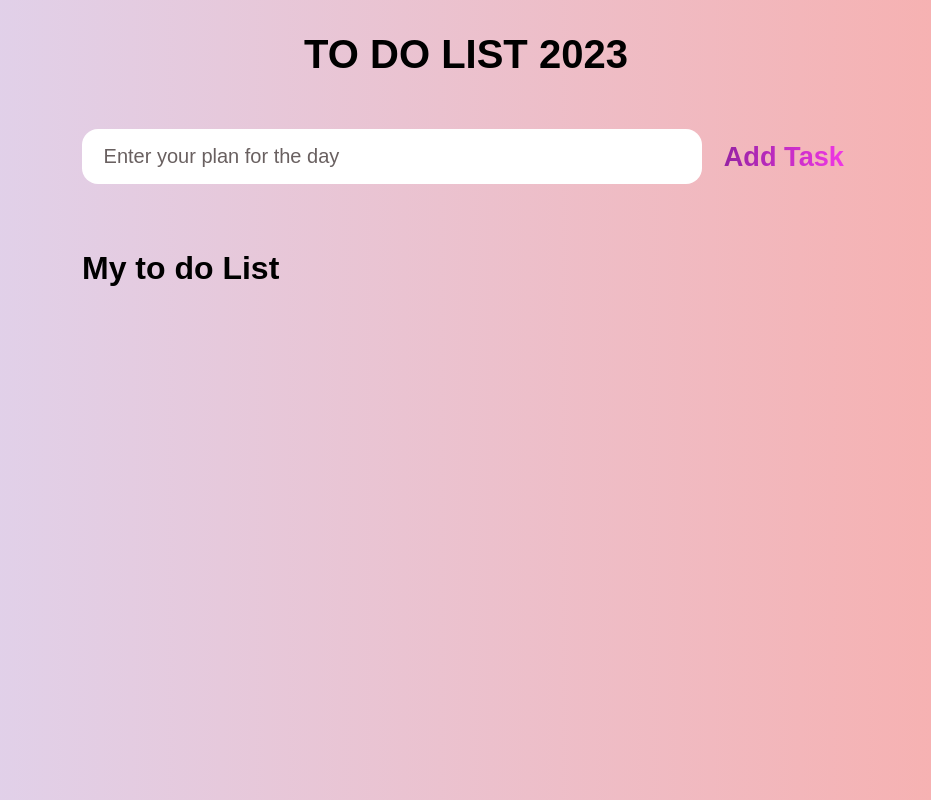
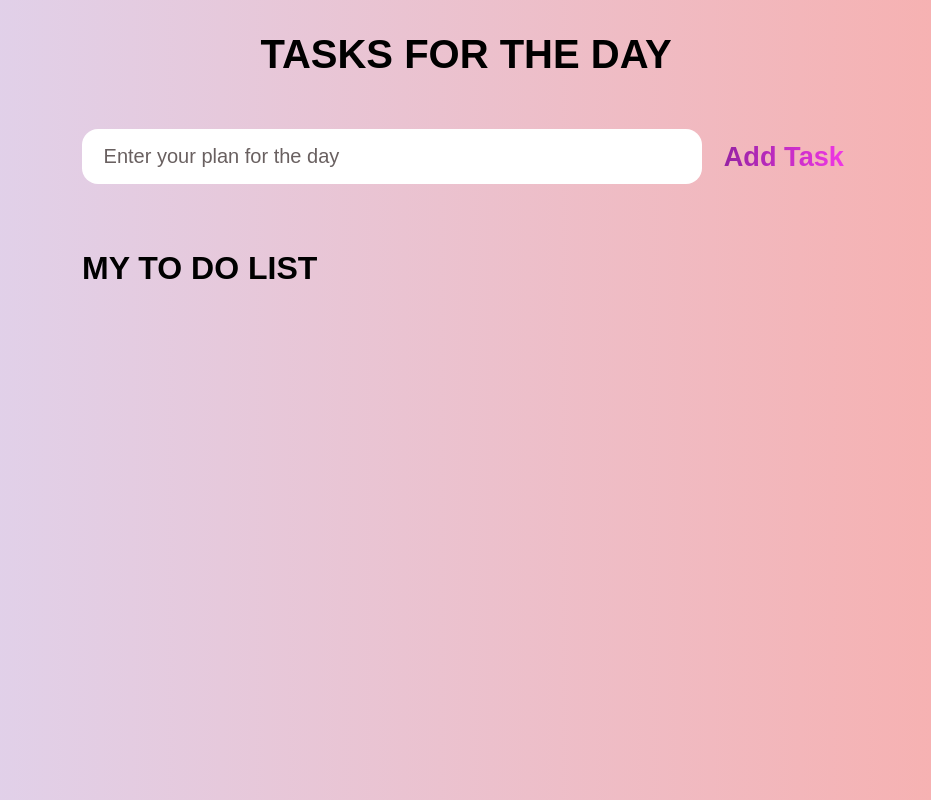
Before and after one commit to PRIYASHARMA0912/To-Do-List, a plain HTML site: page index.html in a window 1280 px wide. Shown: the whole page, without its empty margins (174-1105 px from the left). Drawn offline with Linux system fonts and the light colour scheme.

Commit message:
first comit

```diff
--- a/index.html
+++ b/index.html
@@ -10,7 +10,7 @@
 <body >
        <header>
 
-        <h1><b>TO DO LIST 2023</b></h1>
+        <h1><b>TASKS FOR THE DAY</b></h1>
         <br>
         <br>
 
@@ -24,7 +24,7 @@
         <main>
             <section class="tasklist">
 
-                <h1 >My to do List </h1>
+                <h1 >MY TO DO LIST </h1>
                 <br>
                 <div id="tasks">
 
```
